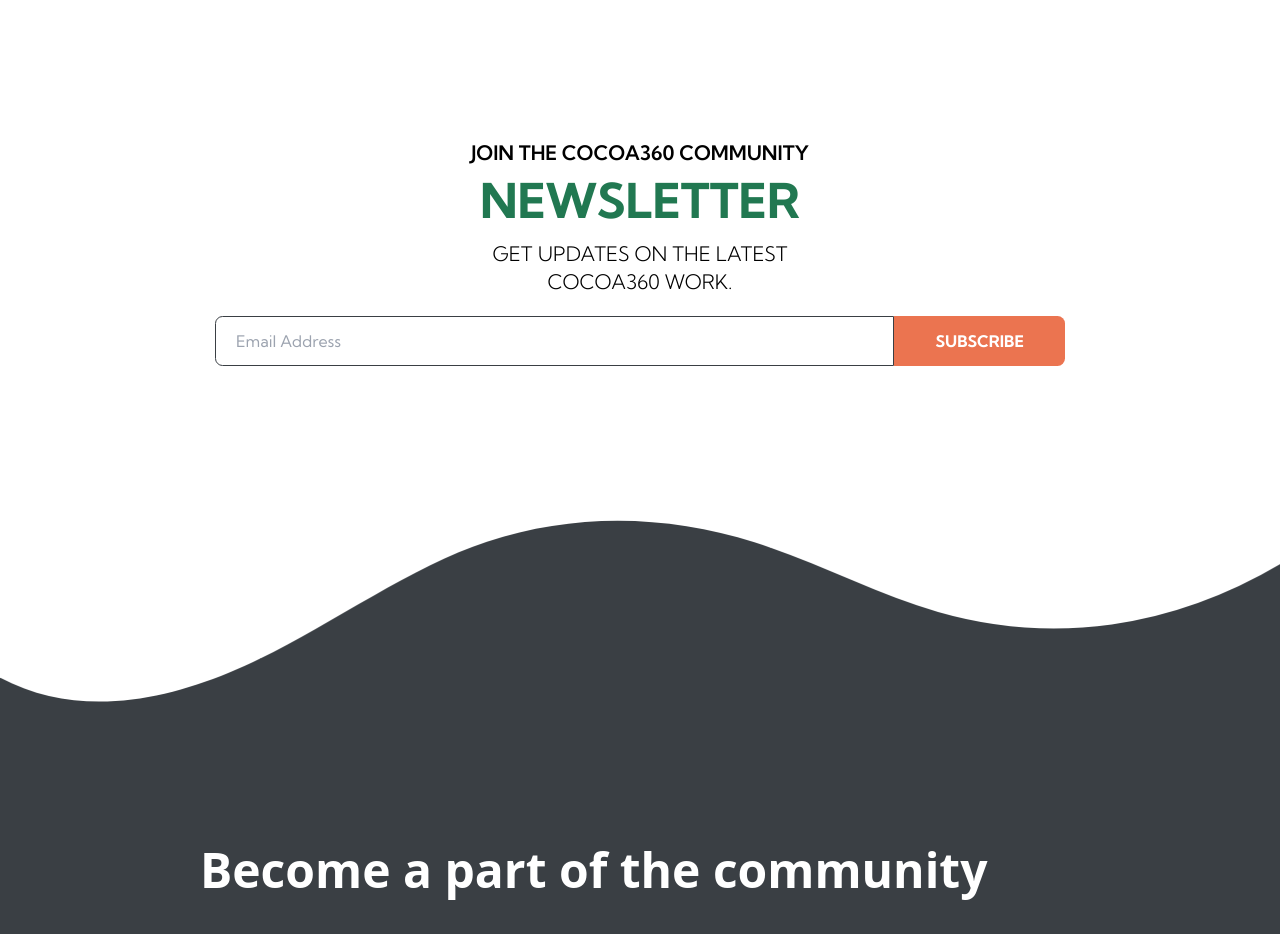
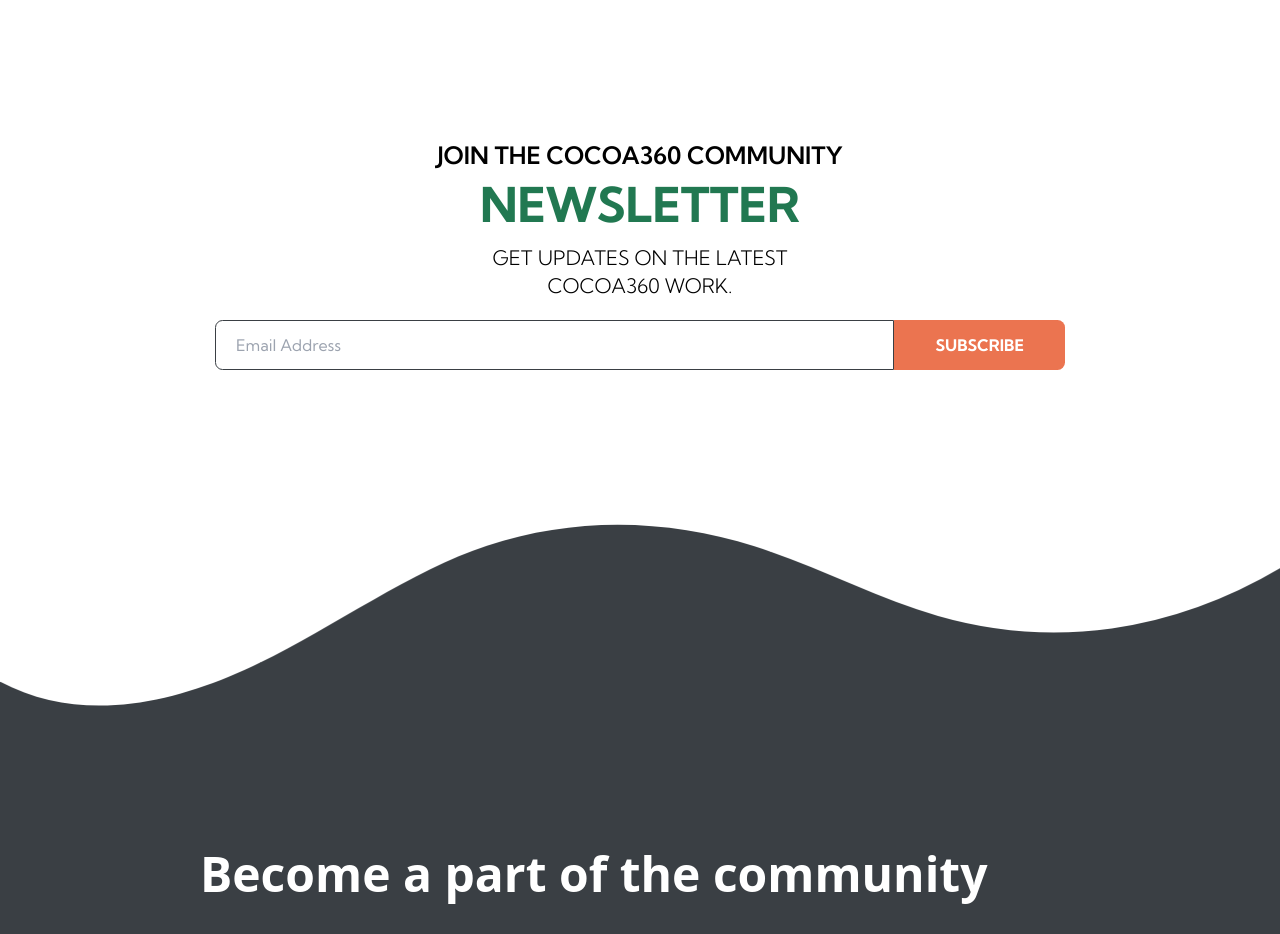
Before and after one commit to Cocoa360-code/cocoa360, an Angular app: page / in a window 1280 px wide. Shown: the part 4980-5914 px from the top of the page. Built offline with nearby package versions, Linux system fonts and the light colour scheme.

Commit message:
update newsletter

```diff
--- a/src/app/components/newsletter/newsletter.component.html
+++ b/src/app/components/newsletter/newsletter.component.html
@@ -2,7 +2,7 @@
 
     <div *ngIf="!isSubscribed">
 
-        <p class="font-semibold text-xl uppercase mb-[10px]">Join THE COCOA360 COMMUNITY</p>
+        <p class="font-semibold text-2xl uppercase mb-[10px]">Join THE COCOA360 COMMUNITY</p>
         <p class="font-bold text-5xl uppercase text-[#217851] mb-[15px]">newsletter</p>
         <p class="font-light text-xl uppercase mb-[20px]">Get updates on the latest <br>Cocoa360 work.</p>
 
```
